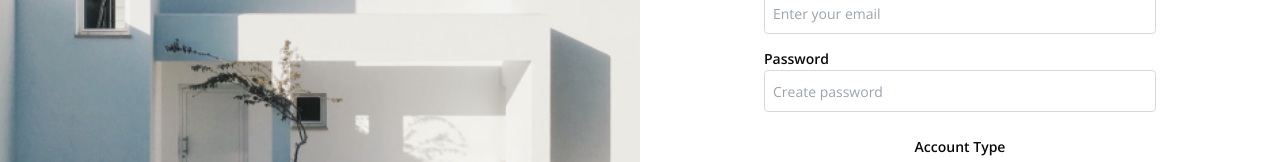
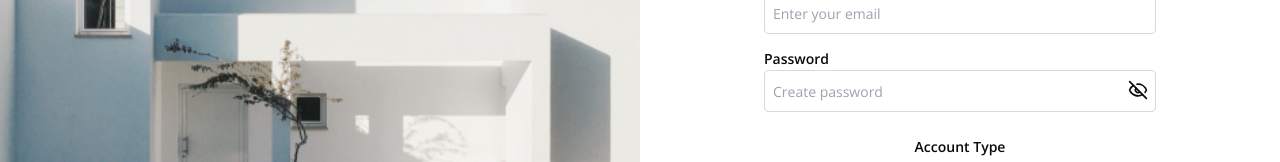
Before and after one commit to colloidOS/Housinn-for-Website, a Next.js app: page /auth in a window 1280 px wide. Both pictures are taken after a click on the button "New Account". Shown: the part 351-513 px from the top of the page. Built offline with nearby package versions, Linux system fonts and the light colour scheme.

Commit message:
refactor: improved the auth page

```diff
--- a/src/app/auth/page.tsx
+++ b/src/app/auth/page.tsx
@@ -14,6 +14,7 @@ import { z } from "zod";
 import { ZodError } from "zod";
 import { Logo } from "../../../public/icons";
 import Link from "next/link";
+import { Eye, EyeOff } from "lucide-react";
 
 // Validation schemas for sign-in and sign-up
 const signInSchema = z.object({
@@ -45,7 +46,11 @@ const AuthPage = () => {
   const [loading, setLoading] = useState(false);
   const [errors, setErrors] = useState<{ [key: string]: string }>({}); // Store field errors
   const router = useRouter();
+  const [showPassword, setShowPassword] = useState(false); // State for password visibility
 
+  const togglePasswordVisibility = () => {
+    setShowPassword((prev) => !prev);
+  };
   const toggleView = () => {
     setIsSignIn(!isSignIn);
     setErrors({}); // Reset errors when toggling
@@ -174,13 +179,32 @@ const AuthPage = () => {
                       </span>
                     )}
                   </label>
+                  <div className="relative">
+                    {" "}
                     <input
                       id={field.id}
                       name={field.name}
-                    type={field.type}
+                      type={
+                        field.name === "password" && showPassword
+                          ? "text"
+                          : field.type
+                      }
                       placeholder={field.placeholder}
                       className="w-full px-2 py-2 placeholder:text-[0.875rem] border border-white-300 rounded focus:outline-none"
                     />
+                    {field.name === "password" && (
+                      <span
+                        className="absolute right-2 top-[20%] cursor-pointer"
+                        onClick={togglePasswordVisibility}
+                      >
+                        {showPassword ? (
+                          <Eye className="text-xs w-5" />
+                        ) : (
+                          <EyeOff className="text-xs w-5" />
+                        )}
+                      </span>
+                    )}
+                  </div>
                 </div>
               ))}
               <div className="pt-3">
--- a/src/app/listings/[id]/components/ListingDetail.tsx
+++ b/src/app/listings/[id]/components/ListingDetail.tsx
@@ -135,7 +135,7 @@ const ListingDetail: React.FC<ListingDetailProps> = ({ listing }) => {
         <div className="grid grid-col-1 md:grid-cols-2  w-full gap-x-4 gap-y-8 col-span-1 px-2">
           <div className=" flex flex-col  gap-4">
             <div className="flex flex-col gap-2">
-              <h1 className="text-4xl text-primary font-bold">
+              <h1 className=" text-4xl text-primary font-bold">
                 {formattedPrice}
               </h1>
               <h1 className="text-xl font-bold">{listing.title}</h1>
```
Lines whose indentation alone changed are shown as unchanged.
